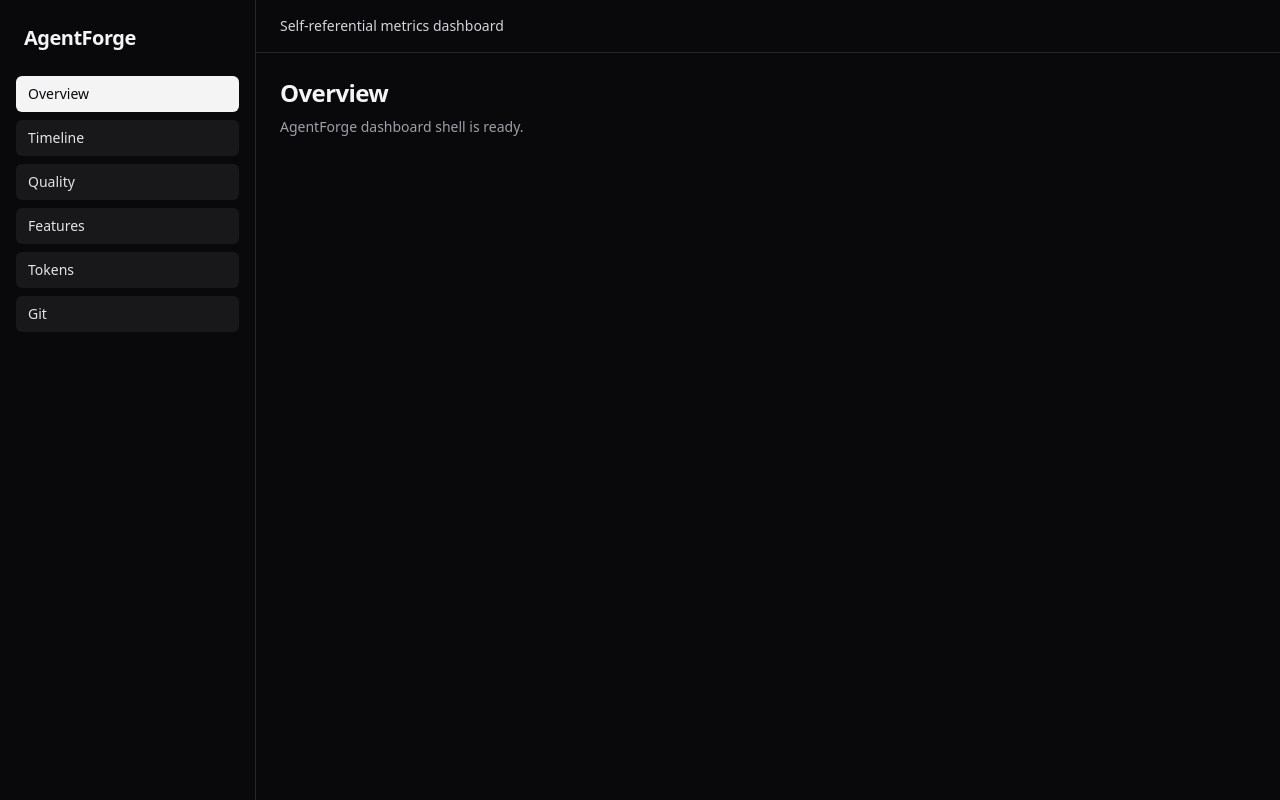
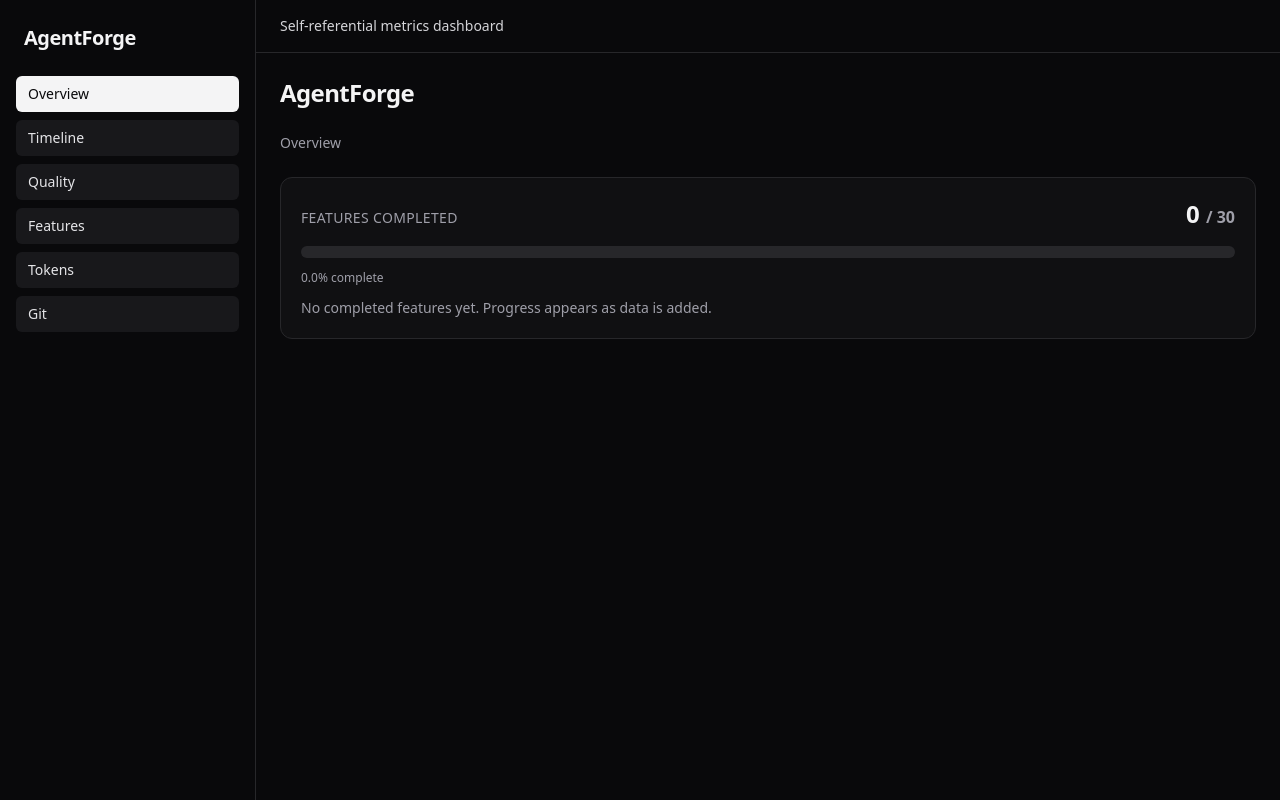
Before and after one commit to bshyong158/AgentForge, a Next.js app: page / in a window 1280 px wide. Built offline with nearby package versions, Linux system fonts and the light colour scheme.

Commit message:
feat(#5): Stat card component showing total features completed as X /  (score: 9/10, 1 attempts)

```diff
--- a/feature_list.json
+++ b/feature_list.json
@@ -33,7 +33,7 @@
     "category": "cards",
     "description": "Stat card component showing total features completed as X / 30 with a horizontal progress bar fill",
     "verify": "Card renders on Overview page, count matches number of passed features in metrics.json, progress bar width proportional to completion",
-    "passes": false
+    "passes": true
   },
   {
     "id": 6,
--- a/src/app/page.tsx
+++ b/src/app/page.tsx
@@ -1,8 +1,11 @@
+import { FeatureCompletionCard } from "../components/FeatureCompletionCard";
+
 export default function OverviewPage() {
   return (
-    <section className="space-y-2">
-      <h2 className="text-2xl font-semibold tracking-tight">Overview</h2>
-      <p className="text-sm text-zinc-400">AgentForge dashboard shell is ready.</p>
+    <section className="space-y-6">
+      <h2 className="text-2xl font-semibold tracking-tight">AgentForge</h2>
+      <p className="text-sm text-zinc-400">Overview</p>
+      <FeatureCompletionCard />
     </section>
   );
 }
--- /dev/null
+++ b/src/components/FeatureCompletionCard.tsx
@@ -0,0 +1,59 @@
+"use client";
+
+import { useMetrics } from "../hooks/useMetrics";
+
+function clampPercent(value: number): number {
+  if (!Number.isFinite(value)) {
+    return 0;
+  }
+
+  if (value < 0) {
+    return 0;
+  }
+
+  if (value > 100) {
+    return 100;
+  }
+
+  return value;
+}
+
+export function FeatureCompletionCard() {
+  const { data, isLoading, error } = useMetrics();
+
+  const totalFeatures = data.meta.total_features > 0 ? data.meta.total_features : 30;
+  const completedByStatus = data.features.filter((feature) => feature.status === "passed").length;
+  const completedFeatures = data.features.length > 0 ? completedByStatus : data.totals.features_completed;
+  const progressPercent = clampPercent((completedFeatures / totalFeatures) * 100);
+  const hasNoCompletedFeatures = completedFeatures === 0;
+
+  return (
+    <section
+      className="rounded-xl border border-zinc-800 bg-zinc-900/50 p-5"
+      aria-label="Feature completion progress"
+    >
+      <div className="mb-4 flex items-baseline justify-between gap-3">
+        <h3 className="text-sm font-medium uppercase tracking-wide text-zinc-400">Features completed</h3>
+        <p className="text-2xl font-semibold tabular-nums text-zinc-100">
+          {completedFeatures} <span className="text-base text-zinc-400">/ {totalFeatures}</span>
+        </p>
+      </div>
+
+      <div className="h-3 w-full overflow-hidden rounded-full bg-zinc-800">
+        <div
+          className="h-full rounded-full bg-emerald-500 transition-all duration-300"
+          style={{ width: `${progressPercent}%` }}
+          aria-hidden="true"
+        />
+      </div>
+
+      <p className="mt-3 text-xs text-zinc-400">{progressPercent.toFixed(1)}% complete</p>
+
+      {isLoading && <p className="mt-3 text-sm text-zinc-400">Loading metrics...</p>}
+      {!isLoading && error && <p className="mt-3 text-sm text-amber-300">Using empty metrics data.</p>}
+      {!isLoading && hasNoCompletedFeatures && (
+        <p className="mt-3 text-sm text-zinc-400">No completed features yet. Progress appears as data is added.</p>
+      )}
+    </section>
+  );
+}
```
Also changed, not shown: claude-progress.txt.
